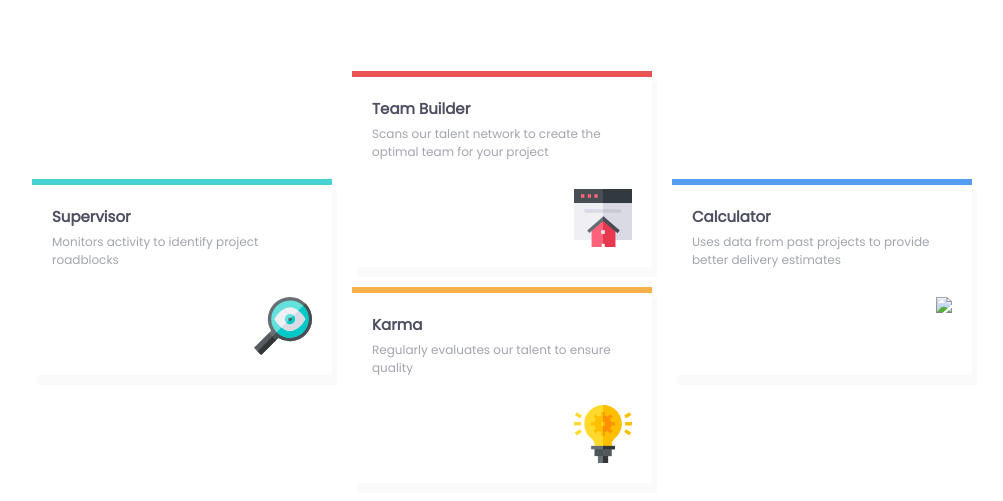
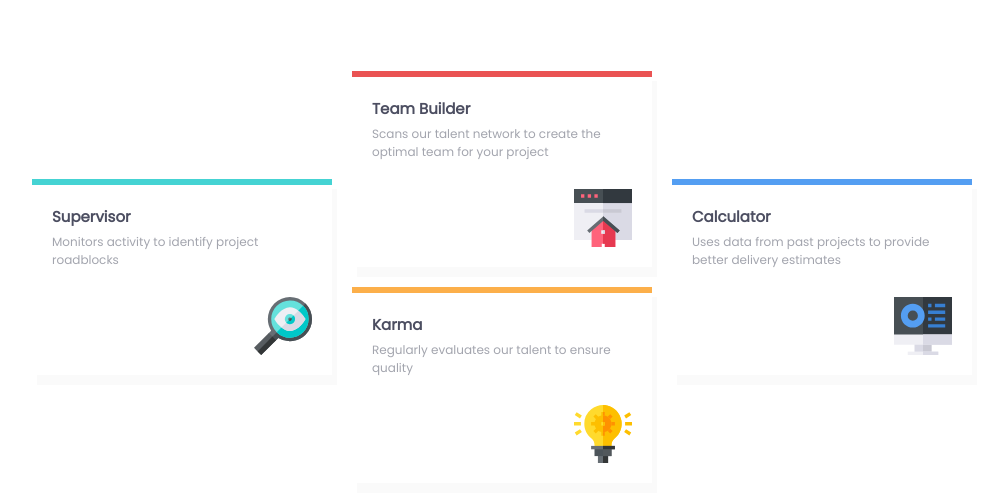
Before and after one commit to majha07/majha07.github.io, a plain HTML site: page FourCardFeatureSection.html in a window 1280 px wide. Shown: the part 243-744 px from the top of the page, without its empty margins (138-1141 px from the left). Drawn offline with Linux system fonts and the light colour scheme; files whose address does not match are found by name.

Commit message:
Update FourCardFeatureSection.html

```diff
--- a/FourCardFeatureSection.html
+++ b/FourCardFeatureSection.html
@@ -188,7 +188,7 @@
                     <p class="p-card">Uses data from past projects to provide better delivery estimates</p>
                 </div>
                 <div class="card-icon">
-                    <img src='images/icon-calculator.svg'>
+                    <img src='./icon-calculator.svg'>
                 </div>
             </div>
         </div>
```
